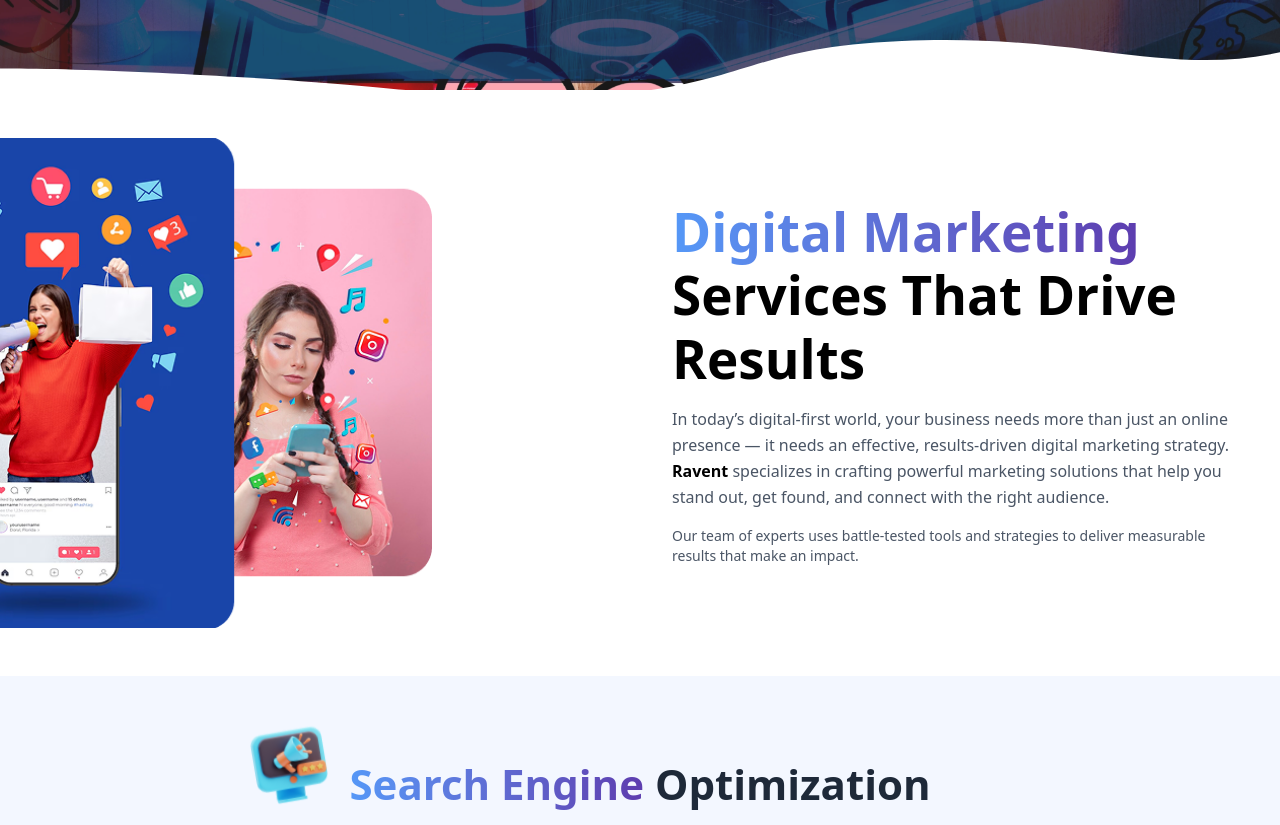
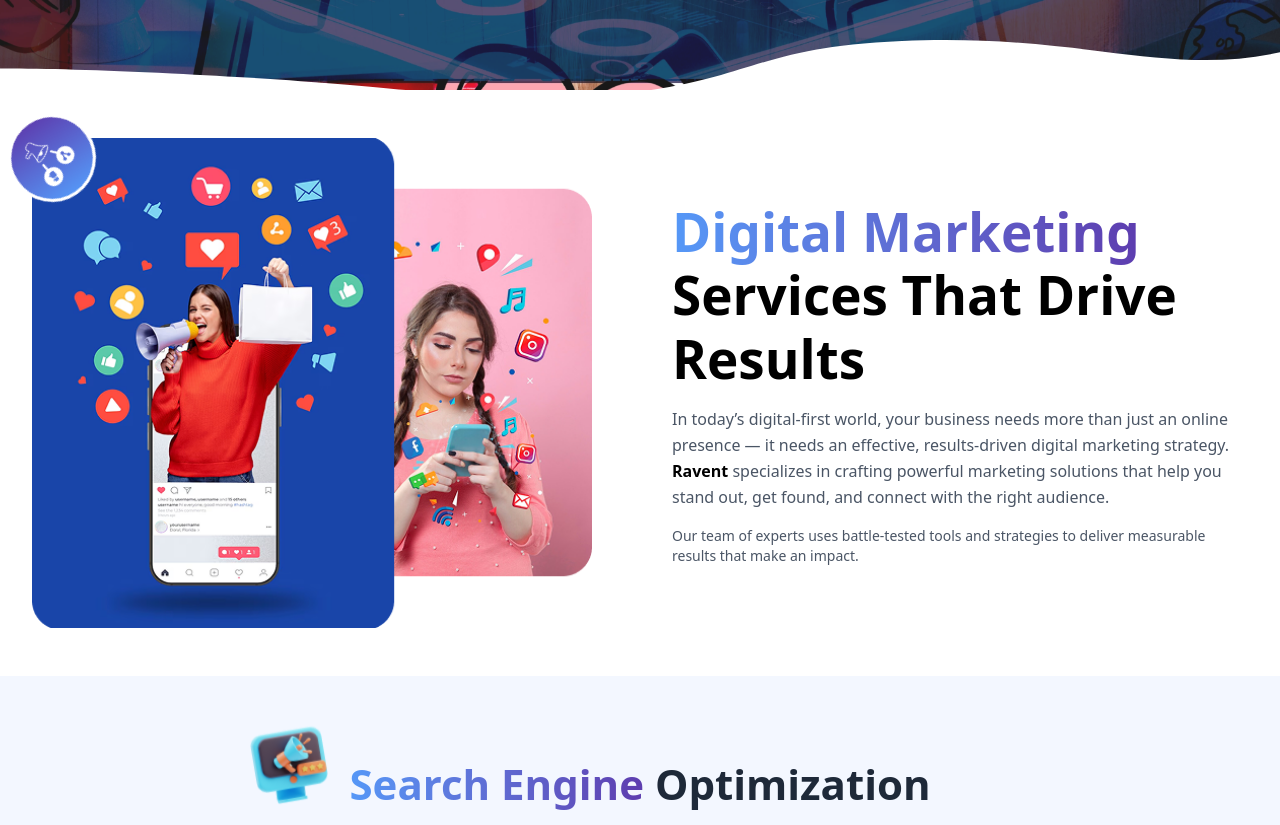
Before and after one commit to amantechDevise/placerIT_next, a Next.js app: page /DigitalMarketing in a window 1280 px wide. Shown: the part 460-1285 px from the top of the page. Built offline with nearby package versions, Linux system fonts and the light colour scheme.

Commit message:
image update

```diff
--- a/src/app/_Components/DigitalServices.tsx
+++ b/src/app/_Components/DigitalServices.tsx
@@ -12,7 +12,7 @@ export default function DigitalServices() {
           {/* Background Image (Second) */}
 
 
-          <div className="relative z-10 absolute md:-left-40">
+          <div className="relative z-10 absolute md:left-0">
             {/* Icon */}
             <div className="absolute md:-top-6 md:-left-6 w-22 h-22 z-20 animate-[spin_6s_linear_infinite]">
               <Image
```
